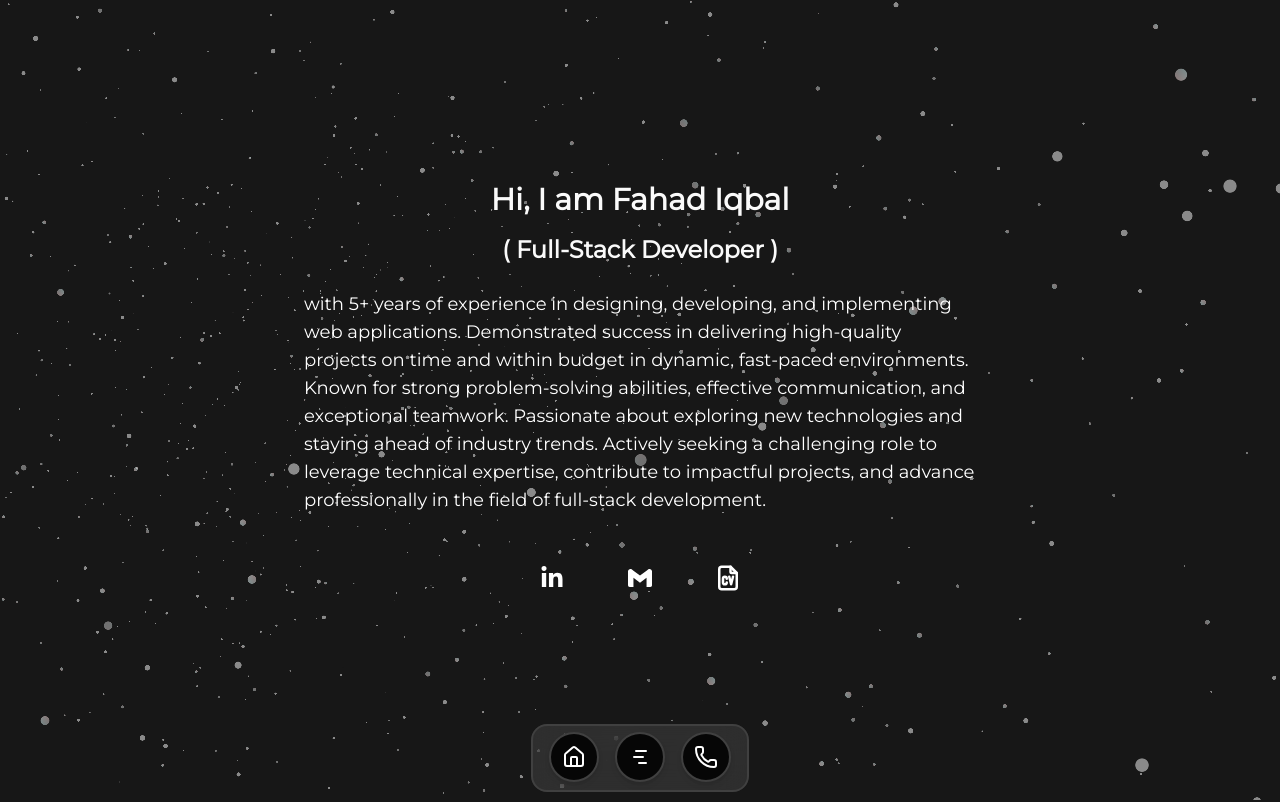
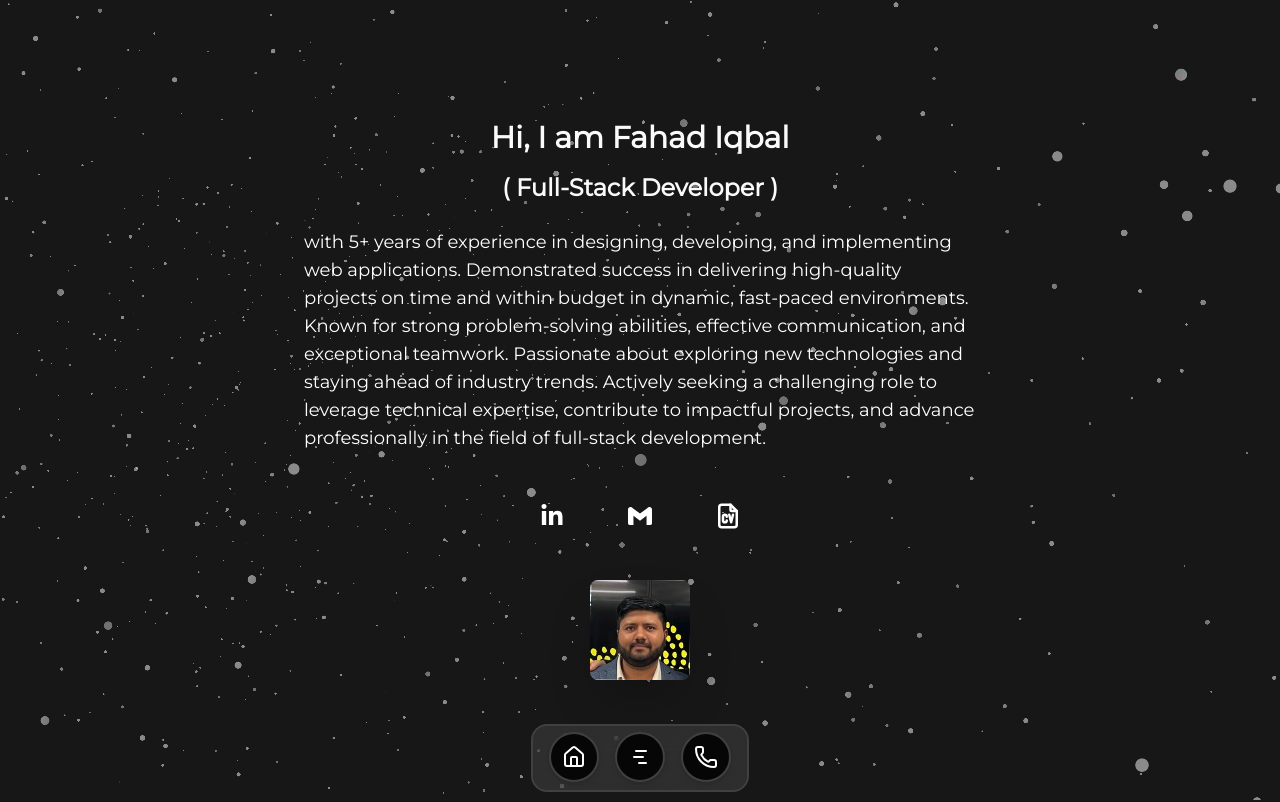
Before and after one commit to ifahad50/my-static-portfolio, a Next.js app: page / in a window 1280 px wide. Shown: the top 802 px of the page. Built offline with nearby package versions, Linux system fonts and the light colour scheme.

Commit message:
header image updated

```diff
--- a/src/app/layout.tsx
+++ b/src/app/layout.tsx
@@ -15,13 +15,6 @@ export const metadata: Metadata = {
 	description: `Hi, I am a ${siteSettings.position}`,
 	icons: {
 		icon: '/favicon.ico',
-	},
-	openGraph: {
-		images: [
-			{
-				url: '/header_image.jpeg',
-			},
-		],
 	},
 }
 
--- a/src/components/HeroSection.tsx
+++ b/src/components/HeroSection.tsx
@@ -19,6 +19,13 @@ function HeroSection() {
 				{siteSettings.coverDescription}
 			</p>
 			<ContactBlocks />
+			<div className='flex flex-col items-center justify-center space-y-2'>
+				<img
+					src='/header_image.jpeg'
+					alt='Fahad Iqbal'
+					className='w-[100px] h-[100px] object-cover rounded-lg shadow-2xl'
+				/>
+			</div>
 		</div>
 	)
 }
```
